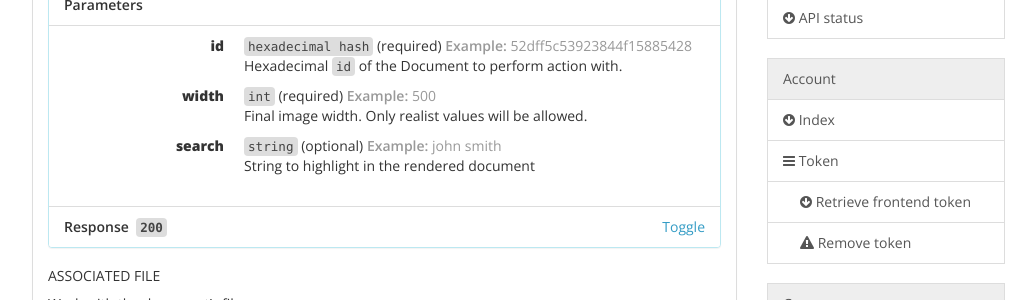
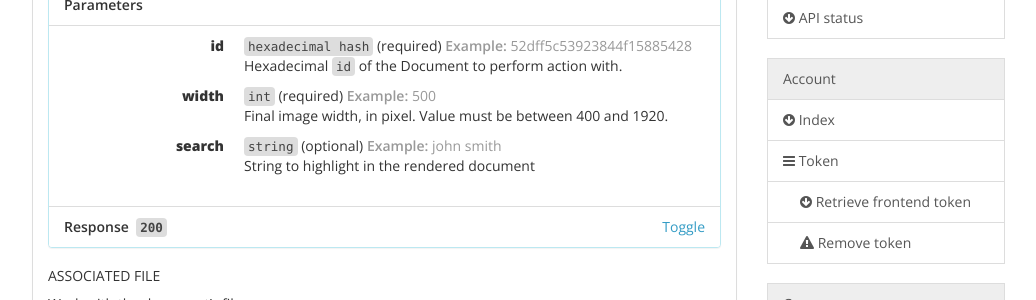
Before and after one commit to AnyFetch/developers.anyfetch.com, a Jekyll site: the page endpoints/index.html, which Jekyll copies as it is, in a window 1280 px wide and 900 px high, scrolled down 9376 px. Shown: the part 154-454 px from the top of the window, without its empty margins (133-1169 px from the left). Built offline with Jekyll 4.4.1, drawn with Linux system fonts in a browser that asks for light colours; nearby versions of some CDN libraries; Markdown is read by kramdown in place of the engine named in the settings.

Commit message:
Restate valide values for width

```diff
--- a/endpoints/index.html
+++ b/endpoints/index.html
@@ -1020,9 +1020,9 @@ Also include information about hydraters (<code>hydratedBy</code>, <code>hydrati
 </ul>
 </blockquote>
 </div><ul class="list-group"><li class="list-group-item bg-default"><strong>Parameters</strong></li><li class="list-group-item"><dl class="dl-horizontal"><dt>id</dt><dd><code>hexadecimal hash</code>&nbsp;<span class="required">(required)</span>&nbsp;<span class="text-muted example"><strong>Example:&nbsp;</strong><span>52dff5c53923844f15885428</span></span><p>Hexadecimal <code>id</code> of the Document to perform action with.</p>
-</dd><dt>width</dt><dd><code>int</code>&nbsp;<span class="required">(required)</span>&nbsp;<span class="text-muted example"><strong>Example:&nbsp;</strong><span>500</span></span><p>Final image width. Only realist values will be allowed.</p>
+</dd><dt>width</dt><dd><code>int</code>&nbsp;<span class="required">(required)</span>&nbsp;<span class="text-muted example"><strong>Example:&nbsp;</strong><span>500</span></span><p>Final image width, in pixel. Value must be between 400 and 1920.</p>
 </dd><dt>search</dt><dd><code>string</code>&nbsp;<span>(optional)</span>&nbsp;<span class="text-muted example"><strong>Example:&nbsp;</strong><span>john smith</span></span><p>String to highlight in the rendered document</p>
-</dd></dl></li></ul><ul class="list-group"><li class="list-group-item"><strong>Response&nbsp;&nbsp;<code>200</code></strong><a data-toggle="collapse" data-target="#2594d5537e5102b1ad103256ab91fdca" class="pull-right">Toggle</a></li><li id="2594d5537e5102b1ad103256ab91fdca" class="list-group-item panel-collapse collapse"><div class="description"></div><h5>Headers</h5><pre><code><span class="hljs-attribute">Content-Type</span>: <span class="hljs-string">image/png</span><br></code></pre><h5>Body</h5><pre><code><span class="hljs-list">{binary file content}</span>
+</dd></dl></li></ul><ul class="list-group"><li class="list-group-item"><strong>Response&nbsp;&nbsp;<code>200</code></strong><a data-toggle="collapse" data-target="#c0d4c18c221b460e9ebd340af7fe7dd7" class="pull-right">Toggle</a></li><li id="c0d4c18c221b460e9ebd340af7fe7dd7" class="list-group-item panel-collapse collapse"><div class="description"></div><h5>Headers</h5><pre><code><span class="hljs-attribute">Content-Type</span>: <span class="hljs-string">image/png</span><br></code></pre><h5>Body</h5><pre><code><span class="hljs-list">{binary image content}</span>
 </code></pre></li></ul></section><h4 id="documents-associated-file">Associated file&nbsp;<a href="#documents-associated-file"><i class="fa fa-link"></i></a></h4><p>Work with the document’s file.</p>
 <section id="documents-associated-file-get" class="panel panel-info"><div class="panel-heading"><div style="float:right"><span style="text-transform: lowercase">Get document file</span></div><div style="float:left"><a href="#documents-associated-file-get" class="btn btn-xs btn-primary">GET</a></div><div style="overflow:hidden"><code>/documents/{id}/file</code></div></div><div class="panel-body"><p>Retrieve the file associated with a document, if any.</p>
 <p>File is discarded once hydration is ended.</p>
```
Also changed, not shown: blueprint.md (+1 -1 lines).
